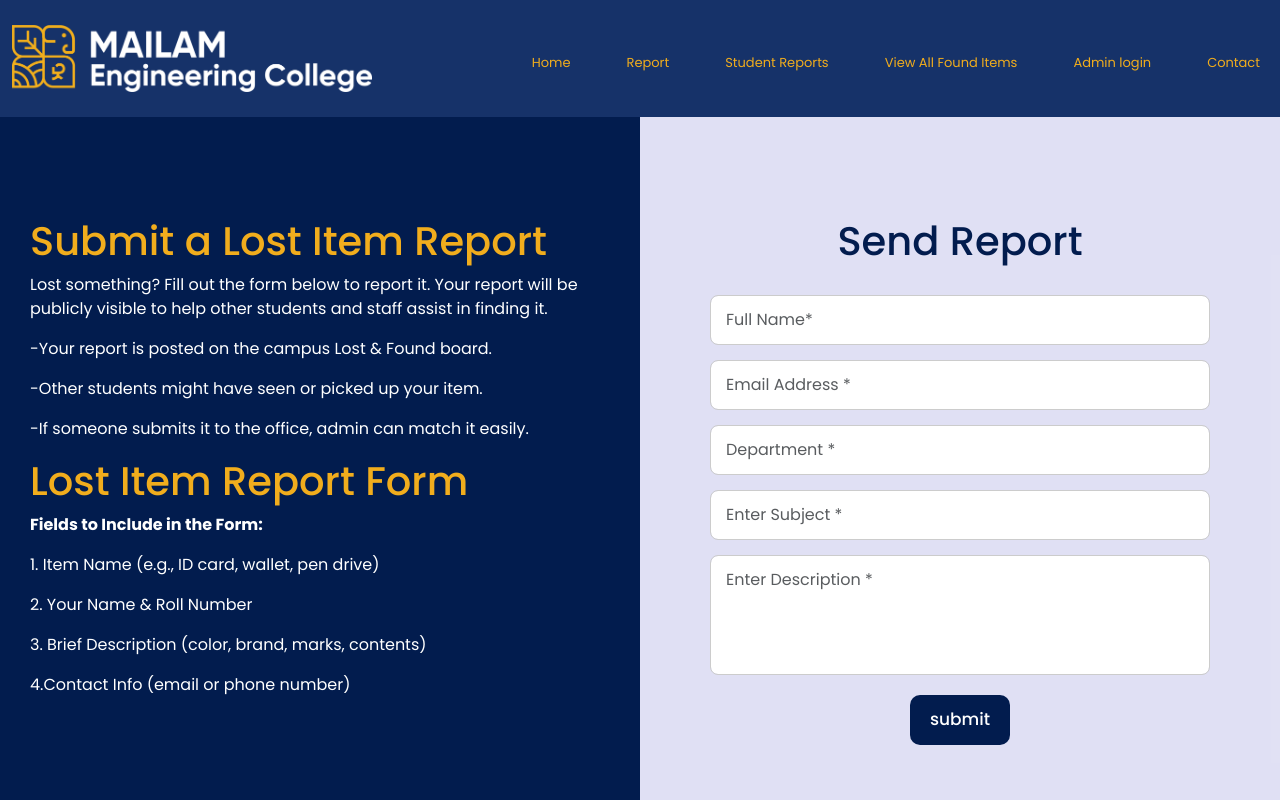
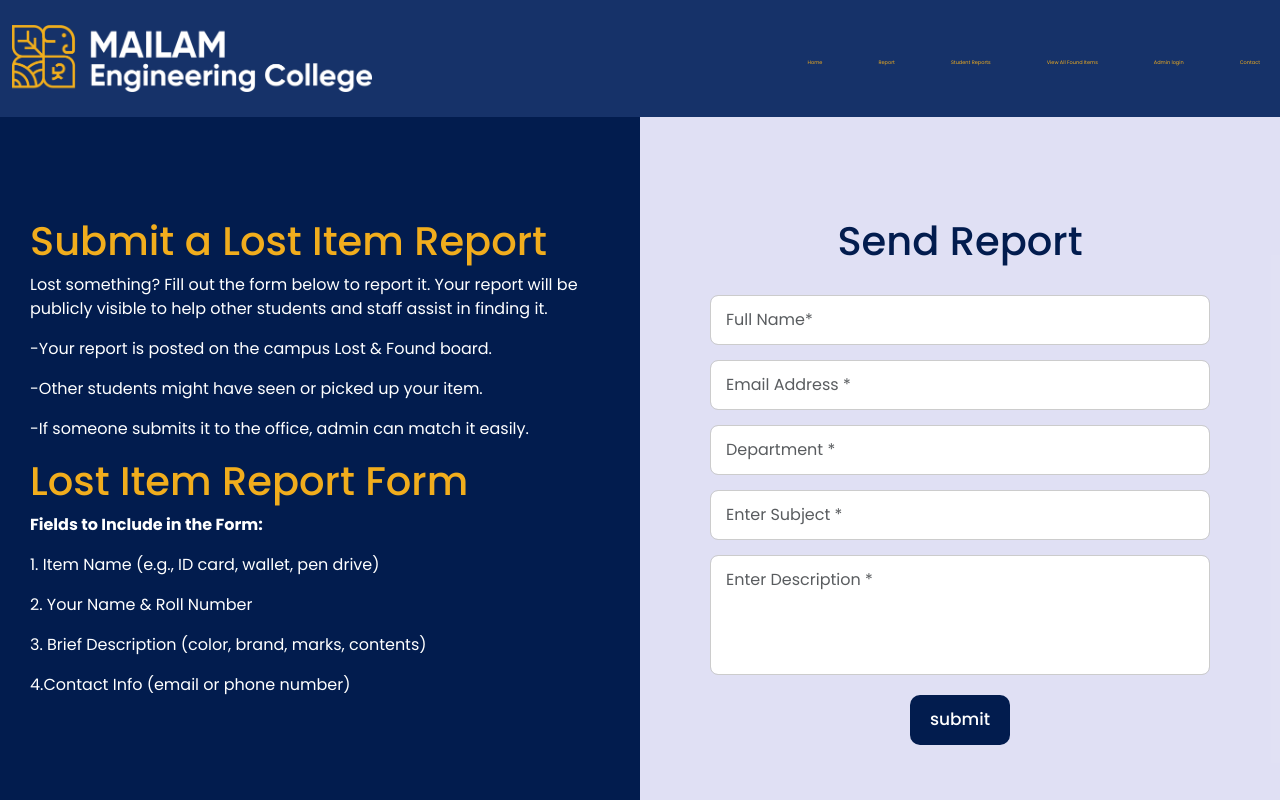
Before and after one commit to Saravanakumar0004/LOST-FOUND-WEB-PORTAL, a React (Vite) app in the folder frontend/: page /request in a window 1280 px wide. Shown: the top 800 px of the page. Built offline with nearby package versions, Linux system fonts and the light colour scheme.

Commit message:
Navbar.css

```diff
--- a/frontend/src/component/navbar/Navbar.css
+++ b/frontend/src/component/navbar/Navbar.css
@@ -1,7 +1,7 @@
 /* navbar */
 #doc{
     color: #F1AD1D;
-    font-size: 13px;
+    font-size: 5px;
 }
 #doc:hover{
     color:white;
```
